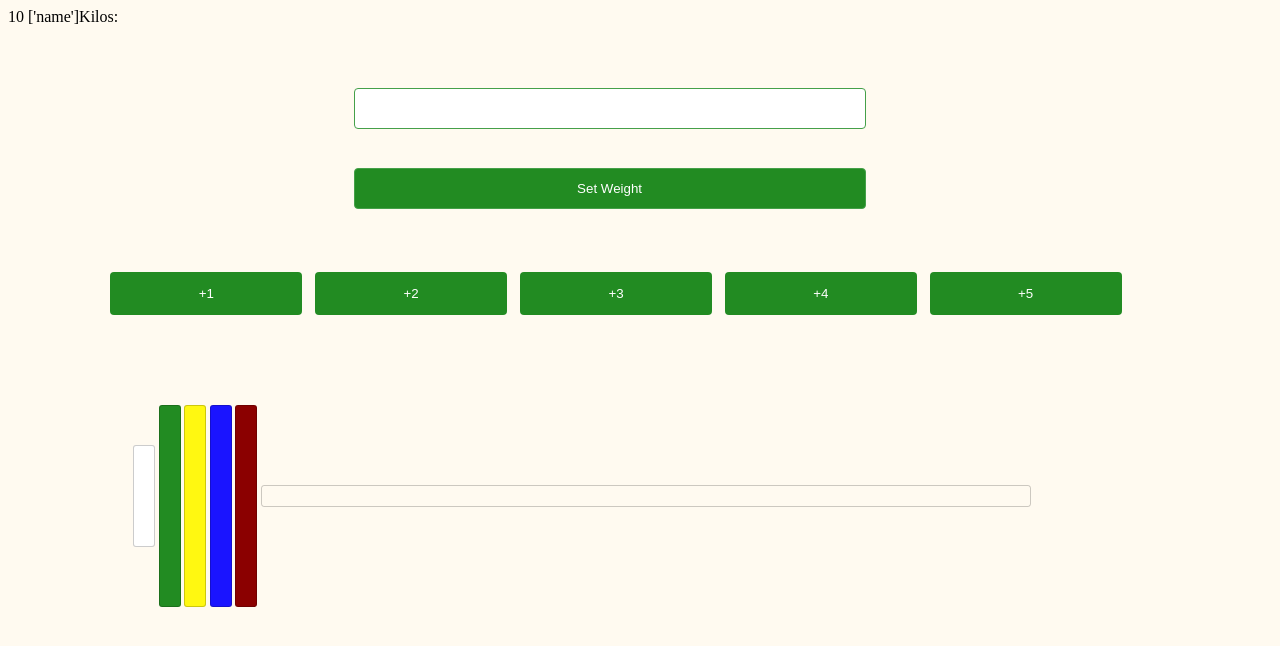
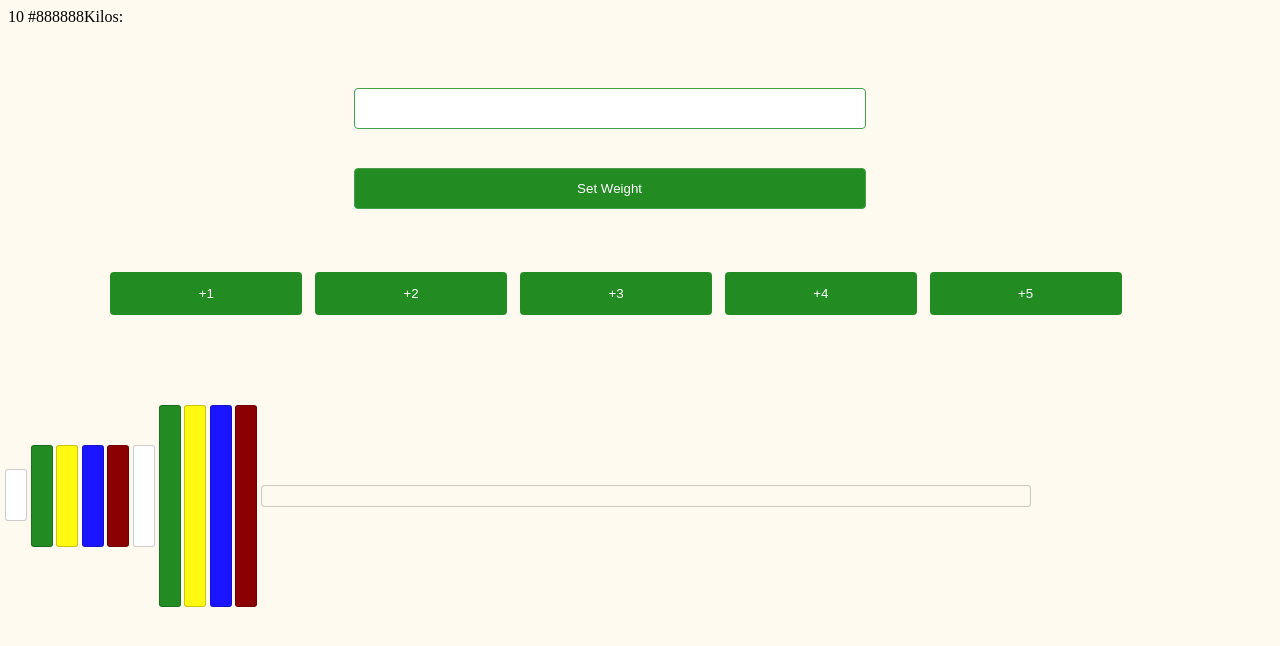
Before and after one commit to benton-gray/nerdy_horse, a Flask app: template templates/home_page.html in a window 1280 px wide. Shown: the top 646 px of the page. Run offline with Flask 2, Linux system fonts and the light colour scheme; the template is opened without the code that fills it: most values are stand-ins (such as "Sample title", 1, 10 or a date in 2020).

Commit message:
algorithm implemented

```diff
--- a/app.py
+++ b/app.py
@@ -3,38 +3,73 @@ from flask import Flask, url_for, request, render_template
 app = Flask(__name__)
 
 temp = 0
-womens = 15
-mens = 20
+womens = 20
+mens = 25
+denominations = {
+                50: 'red',
+                40: 'blue',
+                30: 'yellow',
+                20: 'green',
+                10: 'white',
+                5: 'small_red',
+                4: 'small_blue',
+                3: 'small_yellow',
+                2: 'small_green',
+                1: 'small_white'
+                }
 data = {}
+visual_list = []
+first_recurse = True
 
-def make_weights(weight):
-    denominations = {50:'red',40:'blue',30:'yellow',20:'green',10:'white'}
-    visual_mapping = {}
-    weight -= mens
+def make_weights(weight, first_recurse, visual_list):
+    if first_recurse:
+        weight -= mens
+        first_recurse = False
+
+    # print('current weight: {}'.format(weight))
     for denomination in denominations.keys():
+        # print("{} denom weight".format(denomination))
         if (weight-denomination) > 0:
             weight -= denomination
-            visual_mapping.update({denominations[denomination]:'T'})
+            visual_list.append(denominations[denomination])
+            # print('break weight {}' .format(weight))
+            break
+        elif (weight-denomination) in [0]:
+            visual_list.append(denominations[denomination])
+            # print('final denom {}' .format(denomination))
+            return visual_list
 
-    print(visual_mapping)
-    return visual_mapping
+
+    if weight < 0:
+        return visual_list
+
+    # print(visual_list)
+    return make_weights(weight, first_recurse, visual_list)
 
 @app.route('/')
 def home_page():
     global data
-    print(data)
+    global visual_list
+    global first_recurse
+    #print(data)
     cookie = request.headers.get('Cookie')
     if cookie in data:
         return render_template('home_page.html', weight=data[cookie])
 
     data.update({cookie: 0})
-    colors = make_weights(data[cookie])
+    visual_list = []
+    first_recurse = True
+    colors = make_weights(data[cookie], first_recurse, visual_list)
+    print(colors)
     return render_template('home_page.html', weight=data[cookie], color_switch=colors)
 
 
 @app.route('/set_weight', methods=['POST'])
 def set_weight():
     global data
+    global visual_list
+    global first_recurse
+
     cookie = request.headers.get('Cookie')
     if cookie not in data:
         data.update({cookie: 0})
@@ -43,14 +78,17 @@ def set_weight():
         return render_template('home_page.html', weight=data[cookie])
 
     data[cookie] = int(request.form['weight'])
-    make_weights(data[cookie])
-    colors = make_weights(data[cookie])
+    visual_list = []
+    first_recurse = True
+    colors = make_weights(data[cookie], first_recurse, visual_list)
     return render_template('home_page.html', weight=data[cookie], color_switch=colors)
 
 
 @app.route('/add_weight', methods=['POST'])
 def add_weight():
     global data
+    global visual_list
+    global first_recurse
     cookie = request.headers.get('Cookie')
     if cookie not in data:
         data.update({cookie: 0})
@@ -65,8 +103,9 @@ def add_weight():
         data[cookie] += 4
     if request.form.getlist('plus_5'):
         data[cookie] += 5
-    make_weights(data[cookie])
-    colors = make_weights(data[cookie])
+    visual_list = []
+    first_recurse = True
+    colors = make_weights(data[cookie], first_recurse, visual_list)
     return render_template('home_page.html', weight=data[cookie], color_switch=colors)
 
 # @app.route('/login', methods=['GET', 'POST'])
--- a/templates/home_page.html
+++ b/templates/home_page.html
@@ -14,6 +14,7 @@
     top: 60%;
     left: 20%
 }
+
 .plate {
     width: 20px;
     height: 200px;
@@ -55,6 +56,53 @@
     top: 55%;
     left: 10%;
 }
+
+.small {
+    width: 20px;
+    height: 200px;
+    margin: 5px;
+    border: 1px solid rgba(0, 0, 0, .2);
+    border-top-right-radius: 3px;
+    border-top-left-radius: 3px;
+    border-bottom-right-radius: 3px;
+    border-bottom-left-radius: 3px;
+}
+.s_red {
+    height: 100px;
+    background: darkred;
+    position: absolute;
+    top: 55%;
+    left: 8%;
+}
+.s_blu {
+    height: 100px;
+    background: #1a14ff;
+    position: absolute;
+    top: 55%;
+    left: 6%;
+}
+.s_yel {
+    height: 100px;
+    background: #fff811;
+    position: absolute;
+    top: 55%;
+    left: 4%;
+}
+.s_gre {
+    height: 100px;
+    background: forestgreen;
+    position: absolute;
+    top: 55%;
+    left: 2%;
+}
+.s_whi {
+    height: 50px;
+    background: white;
+    position: absolute;
+    top: 58%;
+    left: 0%;
+}
+
 
 input[type=submit] {
     width: 15%;
@@ -135,7 +183,7 @@ body {
 <body>
 
 <form id=set_weight action="/set_weight" method="POST">
-    {{ weight }} {{ color_switch.keys() }}Kilos:<br>
+    {{ weight }} {{ color_switch }}Kilos:<br>
     <input id="texty" type="text" name="weight"><br>
     <input id="weight" type="submit" value="Set Weight">
 </form>
@@ -151,6 +199,11 @@ body {
 <div class="plate yellow"></div>
 <div class="plate green"></div>
 <div class="plate white"></div>
+<div class="small s_red"></div>
+<div class="small s_blu"></div>
+<div class="small s_yel"></div>
+<div class="small s_gre"></div>
+<div class="small s_whi"></div>
 <div class="bar steel"></div>
 </body>
 </html>
```
